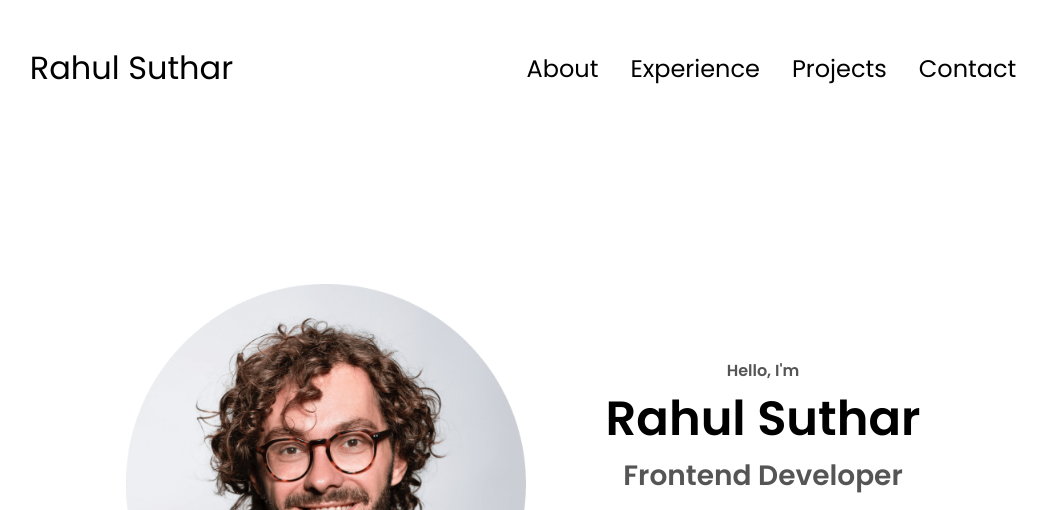
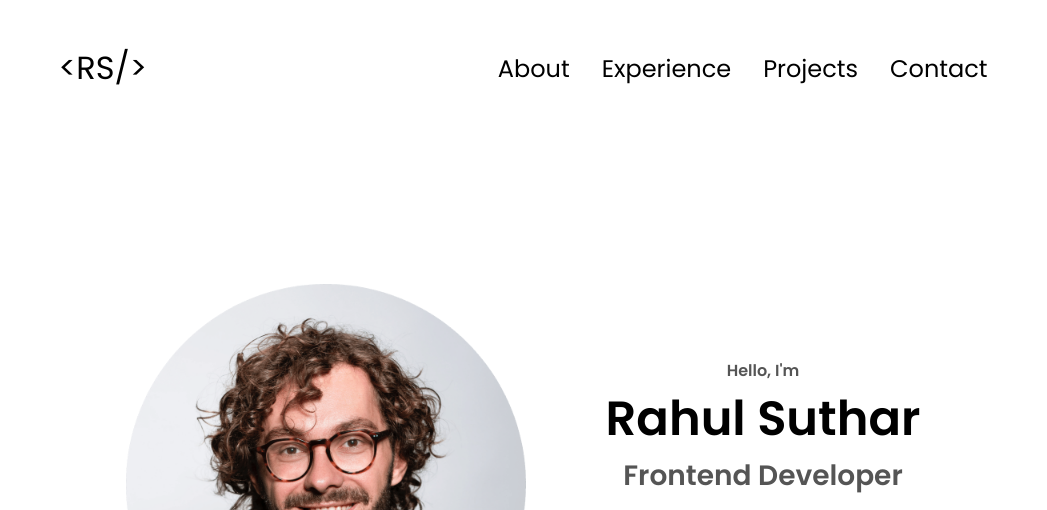
Before and after one commit to Rahulcs27/13573_Rahul_portfolio, a plain HTML site: page index.html in a window 1280 px wide. Shown: the top 510 px of the page, without its empty margins (117-1164 px from the left). Drawn offline with Linux system fonts and the light colour scheme.

Commit message:
Update index.html

```diff
--- a/index.html
+++ b/index.html
@@ -10,7 +10,7 @@
   </head>
   <body>
     <nav id="desktop-nav">
-      <div class="logo">Rahul Suthar</div>
+      <div class="logo"><span>&lt;RS/&gt;</span></div>
       <div>
         <ul class="nav-links">
           <li><a href="#about">About</a></li>
```
